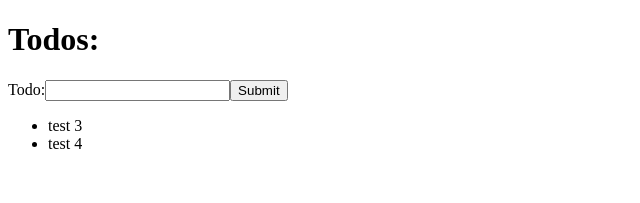
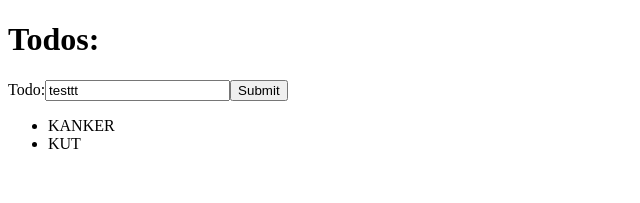
Before and after one commit to Venusta/react-todo, a React app: page / in a window 1280 px wide. Shown: the top 203 px of the page, without its empty margins (0-640 px from the left). Built offline with nearby package versions, Linux system fonts and the light colour scheme.

Commit message:
just incase

```diff
--- /dev/null
+++ b/src/components/InputForm.jsx
@@ -0,0 +1,41 @@
+/* eslint-disable react/destructuring-assignment */
+/* eslint-disable jsx-a11y/label-has-associated-control */
+/* eslint-disable react/prop-types */
+
+import React, { Component } from "react";
+
+export default class InputForm extends Component {
+  constructor(props) {
+    super(props);
+    this.handleChange = this.handleChange.bind(this);
+    this.handleSubmit = this.handleSubmit.bind(this);
+  }
+
+  handleChange(event) {
+    this.props.onValueChange(event.target.value.toUpperCase());
+  }
+
+  handleSubmit(event) {
+    this.props.onCancer();
+    event.preventDefault();
+  }
+
+  render() {
+    const { value } = this.props;
+    return (
+      <form onSubmit={this.handleSubmit}>
+        <label>
+        Todo:
+          <input
+            type="text"
+            name="name"
+            value={value}
+            onSubmit={this.handleSubmit}
+            onChange={this.handleChange}
+          />
+        </label>
+        <input type="button" value="Submit" onClick={this.handleSubmit} />
+      </form>
+    );
+  }
+}
--- a/src/components/Todos.jsx
+++ b/src/components/Todos.jsx
@@ -1,46 +1,42 @@
-/* eslint-disable jsx-a11y/label-has-associated-control */
-/* eslint-disable no-console */
 import React, { Component } from "react";
 import List from "./List";
+import InputForm from "./InputForm";
 
 class Todos extends Component {
   constructor(props) {
     super(props);
     this.state = {
-      value: "",
-      items: ["test 3", "test 4"],
+      value: "testtt",
+      items: ["KANKER", "KUT"],
     };
-    this.handleChange = this.handleChange.bind(this);
-    this.handleSubmit = this.handleSubmit.bind(this);
+
+    this.handleInputFormChange = this.handleInputFormChange.bind(this);
+    this.handleInputFormSubmit = this.handleInputFormSubmit.bind(this);
   }
 
-  handleChange(event) {
+  handleInputFormChange(FUCK) {
     this.setState({
-      value: event.target.value.toUpperCase(),
+      value: FUCK,
     });
   }
 
-  handleSubmit(event) {
-    const { value, items } = this.state;
-    // pass it to the list?
+  handleInputFormSubmit() {
+    const { items, value } = this.state;
     this.setState({
+      items: [...items, value],
       value: "",
-      items: [...items, value],
     });
-    event.preventDefault();
   }
 
   render() {
-    const { value, items } = this.state;
+    const { items, value } = this.state;
     return (
       <div>
-        <form onSubmit={this.handleSubmit}>
-          <label>
-          Todo:
-            <input type="text" name="name" value={value} onChange={this.handleChange} />
-          </label>
-          <input type="button" value="Submit" onClick={this.handleSubmit} />
-        </form>
+        <InputForm
+          onValueChange={this.handleInputFormChange}
+          value={value}
+          onCancer={this.handleInputFormSubmit}
+        />
         <List items={items} />
       </div>
     );
```
